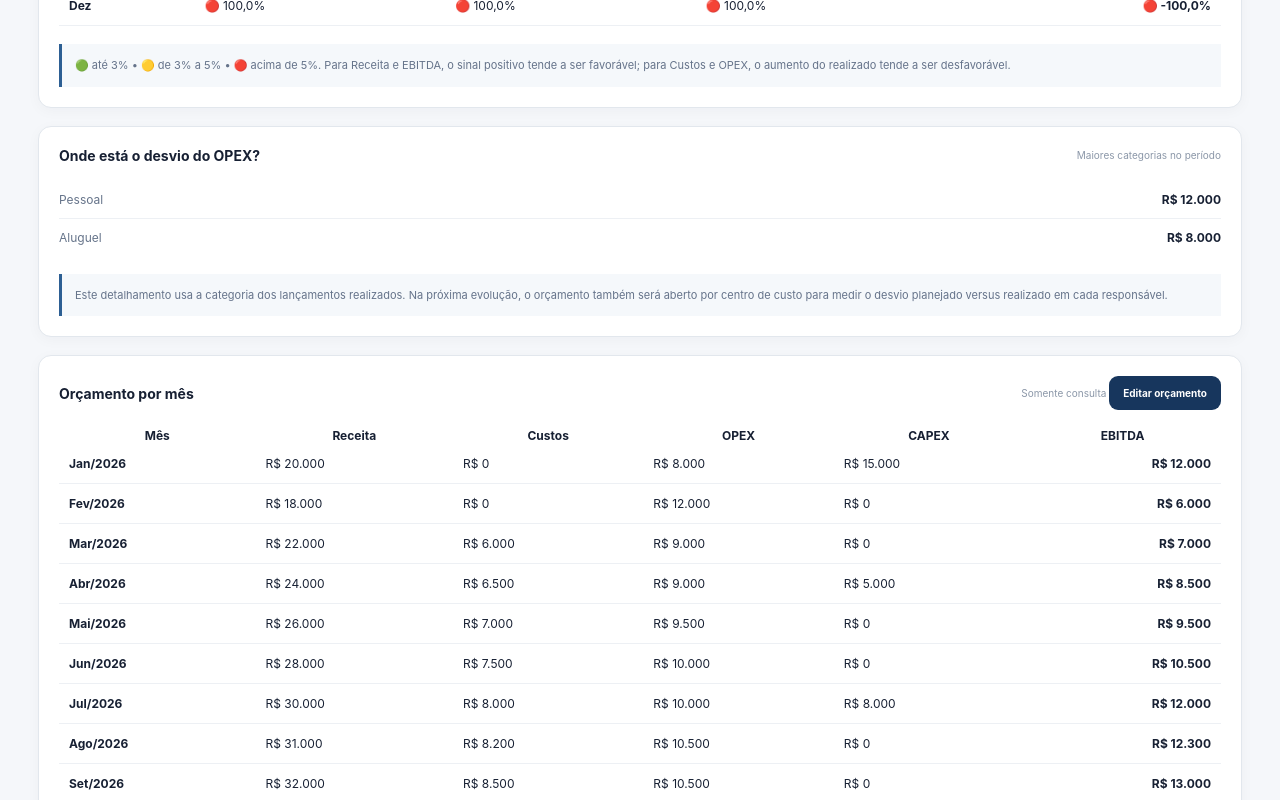
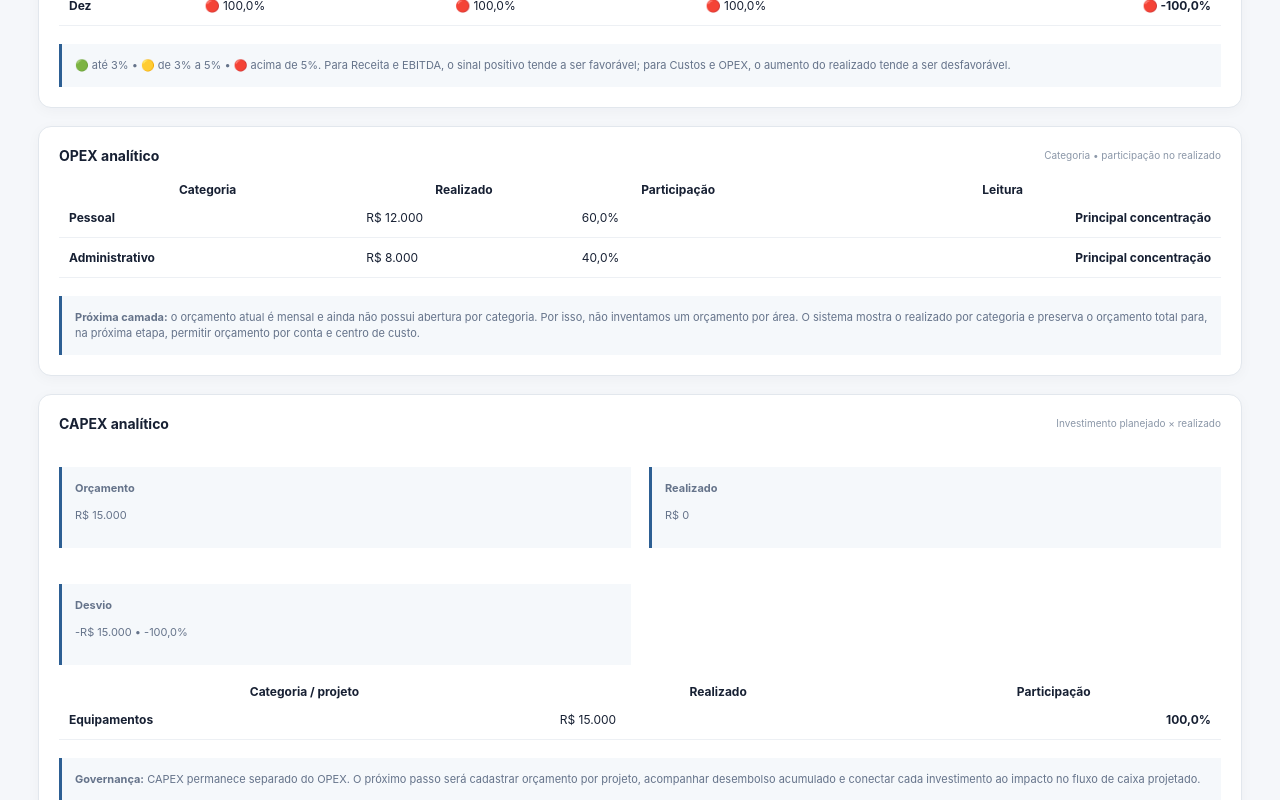
Before and after one commit to cardoso4009-byte/bp-financeiro-bi, a Next.js app: page /budget-realizado in a window 1280 px wide. Shown: the part 1620-2420 px from the top of the page. Built offline with nearby package versions, Linux system fonts and the light colour scheme.

Commit message:
feat: evoluir analise opex capex

```diff
--- a/app/budget-realizado/page.tsx
+++ b/app/budget-realizado/page.tsx
@@ -15,6 +15,7 @@ type Actual = { revenue:number; cost:number; opex:number; capex:number }
 type Row = BudgetPlan & Actual & { ebitdaBudget:number; ebitdaActual:number }
 type DeviationKind = 'revenue'|'expense'|'ebitda'
 type Severity = 'normal'|'attention'|'critical'
+type Analytic = { name:string; value:number; share:number }
 
 function actualFor(entries:FinancialEntry[], monthIndex:number):Actual {
   const competence = `2026-${String(monthIndex+1).padStart(2,'0')}`
@@ -28,15 +29,32 @@ function actualFor(entries:FinancialEntry[], monthIndex:number):Actual {
 }
 
 function deviationPercent(actual:number,budget:number){ return budget===0 ? (actual===0?0:1) : (actual-budget)/Math.abs(budget) }
-function severity(kind:DeviationKind, deviation:number):Severity {
-  const rate = Math.abs(deviation)
-  if (rate >= thresholds.critical) return 'critical'
-  if (rate >= thresholds.warning) return 'attention'
-  return 'normal'
+function severity(kind:DeviationKind, deviation:number):Severity { const rate=Math.abs(deviation); if(rate>=thresholds.critical)return 'critical'; if(rate>=thresholds.warning)return 'attention'; return 'normal' }
+function isFavorable(kind:DeviationKind,value:number){ return kind==='expense' ? value<=0 : value>=0 }
+function statusDot(s:Severity){ return s==='critical'?'🔴':s==='attention'?'🟡':'🟢' }
+function classify(label:string){
+  const normalized=label.toLowerCase()
+  if(/salário|salario|folha|pessoal|rh/.test(normalized)) return 'Pessoal'
+  if(/marketing|publicidade|propaganda|comercial|vendas/.test(normalized)) return 'Comercial & Marketing'
+  if(/aluguel|condomínio|condominio|energia|água|agua|telefone|internet|administr/.test(normalized)) return 'Administrativo'
+  if(/tecnologia|software|sistema|ti|cloud/.test(normalized)) return 'Tecnologia'
+  return 'Outros'
 }
-function isFavorable(kind:DeviationKind,value:number){ return kind==='expense' ? value<=0 : value>=0 }
-function severityLabel(s:Severity){ return s==='critical'?'Crítico':s==='attention'?'Atenção':'Normal' }
-function statusDot(s:Severity){ return s==='critical'?'🔴':s==='attention'?'🟡':'🟢' }
+
+function groupEntries(entries:FinancialEntry[],competences:Set<string>,type:'opex'|'capex'):Analytic[]{
+  const map=new Map<string,number>()
+  entries.filter(e=>competences.has(e.competence)).forEach(e=>{
+    const isCapex=e.type==='CAPEX'
+    const isExpense=e.type==='Despesa'
+    const isCost=isExpense && /(cmv|custo|produção|producao|mercadoria|serviço direto|servico direto)/i.test(`${e.category} ${e.description}`)
+    if((type==='capex'&&isCapex)||(type==='opex'&&isExpense&&!isCost)){
+      const key=type==='capex' ? (e.category?.trim()||'Sem categoria') : classify(`${e.category} ${e.description}`)
+      map.set(key,(map.get(key)||0)+Math.abs(e.value))
+    }
+  })
+  const total=[...map.values()].reduce((s,v)=>s+v,0)
+  return [...map.entries()].map(([name,value])=>({name,value,share:total?value/total:0})).sort((a,b)=>b.value-a.value).slice(0,8)
+}
 
 export default function BudgetRealizado(){
   const [budget,setBudget]=useState<BudgetPlan[]>(initialBudget)
@@ -47,7 +65,7 @@ export default function BudgetRealizado(){
   const [saved,setSaved]=useState(false)
 
   useEffect(()=>{ setBudget(readBudgetPlan()); setEntries(readFinancialSource().entries) },[])
-  useEffect(()=>{ if (saved) writeBudgetPlan(budget) },[budget,saved])
+  useEffect(()=>{ if(saved) writeBudgetPlan(budget) },[budget,saved])
 
   const rows=useMemo<Row[]>(()=>budget.map((b,i)=>{const a=actualFor(entries,i);return {...b,...a,ebitdaBudget:b.revenue-b.cost-b.opex,ebitdaActual:a.revenue-a.cost-a.opex}}),[budget,entries])
   const visible=rows.slice(start,end+1)
@@ -62,22 +80,12 @@ export default function BudgetRealizado(){
   const ebitdaPct=deviationPercent(total('ebitdaActual'),total('ebitdaBudget'))
   const monthlyAlerts=visible.map(r=>({month:r.month,revenue:deviationPercent(r.revenueActual,r.revenue),cost:deviationPercent(r.costActual,r.cost),opex:deviationPercent(r.opexActual,r.opex),ebitda:deviationPercent(r.ebitdaActual,r.ebitdaBudget)}))
   const criticalMonths=monthlyAlerts.filter(m=>[severity('revenue',m.revenue),severity('expense',m.cost),severity('expense',m.opex),severity('ebitda',m.ebitda)].includes('critical'))
+  const competences=new Set(visible.map((_,i)=>`2026-${String(start+i+1).padStart(2,'0')}`))
+  const opexAnalytics=useMemo(()=>groupEntries(entries,competences,'opex'),[entries,visible,start])
+  const capexAnalytics=useMemo(()=>groupEntries(entries,competences,'capex'),[entries,visible,start])
+  const capexBudget=total('capex'), capexActual=total('capexActual'), capexVar=capexActual-capexBudget
 
-  const opexByCategory=useMemo(()=>{
-    const competenceSet=new Set(visible.map((_,i)=>`2026-${String(start+i+1).padStart(2,'0')}`))
-    const map=new Map<string,number>()
-    entries.filter(e=>e.type==='Despesa' && competenceSet.has(e.competence)).forEach(e=>{
-      const isCost=/(cmv|custo|produção|producao|mercadoria|serviço direto|servico direto)/i.test(`${e.category} ${e.description}`)
-      if(!isCost){ const key=e.category?.trim() || 'Sem categoria'; map.set(key,(map.get(key)||0)+Math.abs(e.value)) }
-    })
-    return [...map.entries()].sort((a,b)=>b[1]-a[1]).slice(0,6)
-  },[entries,visible,start])
-
-  function updateBudget(index:number,field:'revenue'|'cost'|'opex'|'capex',value:string){
-    const numeric=Number(value.replace(',','.'))
-    setBudget(prev=>prev.map((r,i)=>i===index?{...r,[field]:Number.isFinite(numeric)?numeric:0}:r))
-    setSaved(true)
-  }
+  function updateBudget(index:number,field:'revenue'|'cost'|'opex'|'capex',value:string){ const numeric=Number(value.replace(',','.')); setBudget(prev=>prev.map((r,i)=>i===index?{...r,[field]:Number.isFinite(numeric)?numeric:0}:r)); setSaved(true) }
 
   return <main className="content" style={{marginLeft:0,width:'100%',maxWidth:1450,margin:'0 auto'}}>
     <header><div><small>PLANEJAMENTO E CONTROLADORIA</small><h1>Orçamento × Realizado</h1><p>Planejamento • execução • desvios • análise gerencial</p></div><div className="period-controls"><label>Período de análise</label><div><select value={start} onChange={e=>setStart(Math.min(Number(e.target.value),end))}>{months.map((m,i)=><option key={m} value={i}>Início: {m}/2026</option>)}</select><select value={end} onChange={e=>setEnd(Math.max(start,Number(e.target.value)))}>{months.map((m,i)=><option key={m} value={i}>Fim: {m}/2026</option>)}</select></div></div></header>
@@ -85,18 +93,16 @@ export default function BudgetRealizado(){
     <div className="cards"><Card title="Receita Realizada" value={total('revenueActual')} sub={`Desvio ${brl(revenueVar)} • ${pct(revenuePct)}`}/><Card title="EBITDA Realizado" value={total('ebitdaActual')} sub={`Desvio ${brl(ebitdaVar)} • ${pct(ebitdaPct)}`}/><Card title="Desvio Receita" value={revenueVar} sub={`${isFavorable('revenue',revenueVar)?'Favorável':'Desfavorável'} • ${pct(revenuePct)}`}/><Card title="Desvio OPEX" value={opexVar} sub={`${isFavorable('expense',opexVar)?'Favorável':'Desfavorável'} • ${pct(opexPct)}`}/></div>
 
     <section className="panel wide"><div className="panel-title"><h2>Visão mensal</h2><span>Orçamento × realizado • fonte: lançamentos</span></div><div className="table-wrap"><table><thead><tr><th>Indicador</th>{visible.map(r=><th key={r.month}>{r.month}</th>)}<th>Total</th></tr></thead><tbody>
-      <Line label="Receita • Orçamento" rows={visible} field="revenue" total={total('revenue')}/><Line label="Receita • Realizado" rows={visible} field="revenueActual" total={total('revenueActual')}/>
-      <Line label="Custos • Orçamento" rows={visible} field="cost" total={total('cost')}/><Line label="Custos • Realizado" rows={visible} field="costActual" total={total('costActual')}/>
-      <Line label="OPEX • Orçamento" rows={visible} field="opex" total={total('opex')}/><Line label="OPEX • Realizado" rows={visible} field="opexActual" total={total('opexActual')}/>
-      <Line label="CAPEX • Orçamento" rows={visible} field="capex" total={total('capex')}/><Line label="CAPEX • Realizado" rows={visible} field="capexActual" total={total('capexActual')}/>
-      <Line label="EBITDA • Orçamento" rows={visible} field="ebitdaBudget" total={total('ebitdaBudget')}/><Line label="EBITDA • Realizado" rows={visible} field="ebitdaActual" total={total('ebitdaActual')}/>
+      <Line label="Receita • Orçamento" rows={visible} field="revenue" total={total('revenue')}/><Line label="Receita • Realizado" rows={visible} field="revenueActual" total={total('revenueActual')}/><Line label="Custos • Orçamento" rows={visible} field="cost" total={total('cost')}/><Line label="Custos • Realizado" rows={visible} field="costActual" total={total('costActual')}/><Line label="OPEX • Orçamento" rows={visible} field="opex" total={total('opex')}/><Line label="OPEX • Realizado" rows={visible} field="opexActual" total={total('opexActual')}/><Line label="CAPEX • Orçamento" rows={visible} field="capex" total={total('capex')}/><Line label="CAPEX • Realizado" rows={visible} field="capexActual" total={total('capexActual')}/><Line label="EBITDA • Orçamento" rows={visible} field="ebitdaBudget" total={total('ebitdaBudget')}/><Line label="EBITDA • Realizado" rows={visible} field="ebitdaActual" total={total('ebitdaActual')}/>
     </tbody></table></div></section>
 
-    <div className="grid"><section className="panel"><div className="panel-title"><h2>Principais desvios</h2><span>Realizado − Orçamento</span></div><div className="rows"><Deviation label="Receita" value={revenueVar} budget={total('revenue')} kind="revenue"/><Deviation label="Custos" value={costVar} budget={total('cost')} kind="expense"/><Deviation label="OPEX" value={opexVar} budget={total('opex')} kind="expense"/><Deviation label="EBITDA" value={ebitdaVar} budget={total('ebitdaBudget')} kind="ebitda"/></div></section><section className="panel"><div className="panel-title"><h2>Leitura gerencial</h2><span>Controladoria</span></div><div className="note"><strong>{ebitdaVar>=0?'EBITDA acima do orçamento':'EBITDA abaixo do orçamento'}</strong><p>Receita positiva acima do orçamento é favorável. Para custos e OPEX, desvio negativo é favorável. O semáforo usa 3% para atenção e 5% para crítico.</p>{criticalMonths.length>0&&<p><strong>{statusDot('critical')} {criticalMonths.length} mês(es) com desvio crítico.</strong> Priorize a investigação antes do fechamento gerencial.</p>}</div></section></div>
+    <div className="grid"><section className="panel"><div className="panel-title"><h2>Principais desvios</h2><span>Realizado − Orçamento</span></div><div className="rows"><Deviation label="Receita" value={revenueVar} budget={total('revenue')} kind="revenue"/><Deviation label="Custos" value={costVar} budget={total('cost')} kind="expense"/><Deviation label="OPEX" value={opexVar} budget={total('opex')} kind="expense"/><Deviation label="EBITDA" value={ebitdaVar} budget={total('ebitdaBudget')} kind="ebitda"/></div></section><section className="panel"><div className="panel-title"><h2>Leitura gerencial</h2><span>Controladoria</span></div><div className="note"><strong>{ebitdaVar>=0?'EBITDA acima do orçamento':'EBITDA abaixo do orçamento'}</strong><p>Receita positiva acima do orçamento é favorável. Para custos e OPEX, desvio negativo é favorável. O semáforo usa 3% para atenção e 5% para crítico.</p>{criticalMonths.length>0&&<p><strong>🔴 {criticalMonths.length} mês(es) com desvio crítico.</strong> Priorize a investigação antes do fechamento gerencial.</p>}</div></section></div>
 
     <section className="panel wide"><div className="panel-title"><h2>Semáforo mensal</h2><span>Desvio percentual por indicador</span></div><div className="table-wrap"><table><thead><tr><th>Mês</th><th>Receita</th><th>Custos</th><th>OPEX</th><th>EBITDA</th></tr></thead><tbody>{monthlyAlerts.map(m=><tr key={m.month}><td><b>{m.month}</b></td><td>{statusDot(severity('revenue',m.revenue))} {pct(m.revenue)}</td><td>{statusDot(severity('expense',m.cost))} {pct(m.cost)}</td><td>{statusDot(severity('expense',m.opex))} {pct(m.opex)}</td><td>{statusDot(severity('ebitda',m.ebitda))} {pct(m.ebitda)}</td></tr>)}</tbody></table></div><div className="note">🟢 até 3% • 🟡 de 3% a 5% • 🔴 acima de 5%. Para Receita e EBITDA, o sinal positivo tende a ser favorável; para Custos e OPEX, o aumento do realizado tende a ser desfavorável.</div></section>
 
-    <section className="panel wide"><div className="panel-title"><h2>Onde está o desvio do OPEX?</h2><span>Maiores categorias no período</span></div>{opexByCategory.length===0?<div className="note">Não há despesas classificadas em OPEX no período selecionado.</div>:<div className="rows">{opexByCategory.map(([category,value])=><div className="row" key={category}><span>{category}</span><b>{brl(value)}</b></div>)}</div>}<div className="note">Este detalhamento usa a categoria dos lançamentos realizados. Na próxima evolução, o orçamento também será aberto por centro de custo para medir o desvio planejado versus realizado em cada responsável.</div></section>
+    <section className="panel wide"><div className="panel-title"><h2>OPEX analítico</h2><span>Categoria • participação no realizado</span></div>{opexAnalytics.length===0?<div className="note">Não há despesas classificadas em OPEX no período selecionado.</div>:<div className="table-wrap"><table><thead><tr><th>Categoria</th><th>Realizado</th><th>Participação</th><th>Leitura</th></tr></thead><tbody>{opexAnalytics.map(r=><tr key={r.name}><td><b>{r.name}</b></td><td>{brl(r.value)}</td><td>{pct(r.share)}</td><td>{r.share>=0.3?'Principal concentração':r.share>=0.15?'Relevante':'Secundária'}</td></tr>)}</tbody></table></div>}<div className="note"><strong>Próxima camada:</strong> o orçamento atual é mensal e ainda não possui abertura por categoria. Por isso, não inventamos um orçamento por área. O sistema mostra o realizado por categoria e preserva o orçamento total para, na próxima etapa, permitir orçamento por conta e centro de custo.</div></section>
+
+    <section className="panel wide"><div className="panel-title"><h2>CAPEX analítico</h2><span>Investimento planejado × realizado</span></div><div className="grid"><div className="note"><strong>Orçamento</strong><p>{brl(capexBudget)}</p></div><div className="note"><strong>Realizado</strong><p>{brl(capexActual)}</p></div><div className="note"><strong>Desvio</strong><p>{brl(capexVar)} • {pct(capexBudget?capexVar/capexBudget:0)}</p></div></div>{capexAnalytics.length>0&&<div className="table-wrap"><table><thead><tr><th>Categoria / projeto</th><th>Realizado</th><th>Participação</th></tr></thead><tbody>{capexAnalytics.map(r=><tr key={r.name}><td><b>{r.name}</b></td><td>{brl(r.value)}</td><td>{pct(r.share)}</td></tr>)}</tbody></table></div>}<div className="note"><strong>Governança:</strong> CAPEX permanece separado do OPEX. O próximo passo será cadastrar orçamento por projeto, acompanhar desembolso acumulado e conectar cada investimento ao impacto no fluxo de caixa projetado.</div></section>
 
     <section className="panel wide"><div className="panel-title"><h2>Orçamento por mês</h2><span>{editing?'Edição habilitada':'Somente consulta'} <button className="primary-btn" onClick={()=>setEditing(v=>!v)}>{editing?'Concluir edição':'Editar orçamento'}</button></span></div><div className="table-wrap"><table><thead><tr><th>Mês</th><th>Receita</th><th>Custos</th><th>OPEX</th><th>CAPEX</th><th>EBITDA</th></tr></thead><tbody>{budget.map((r,i)=><tr key={r.month}><td><b>{r.month}/2026</b></td>{(['revenue','cost','opex','capex'] as const).map(field=><td key={field}>{editing?<input inputMode="decimal" value={r[field]} onChange={e=>updateBudget(i,field,e.target.value)} style={{width:120}}/>:brl(r[field])}</td>)}<td><b>{brl(r.revenue-r.cost-r.opex)}</b></td></tr>)}</tbody></table></div>{saved&&<div className="note">Orçamento salvo localmente no navegador. Na próxima evolução, essa base será migrada para persistência por empresa/usuário.</div>}</section>
 
```
